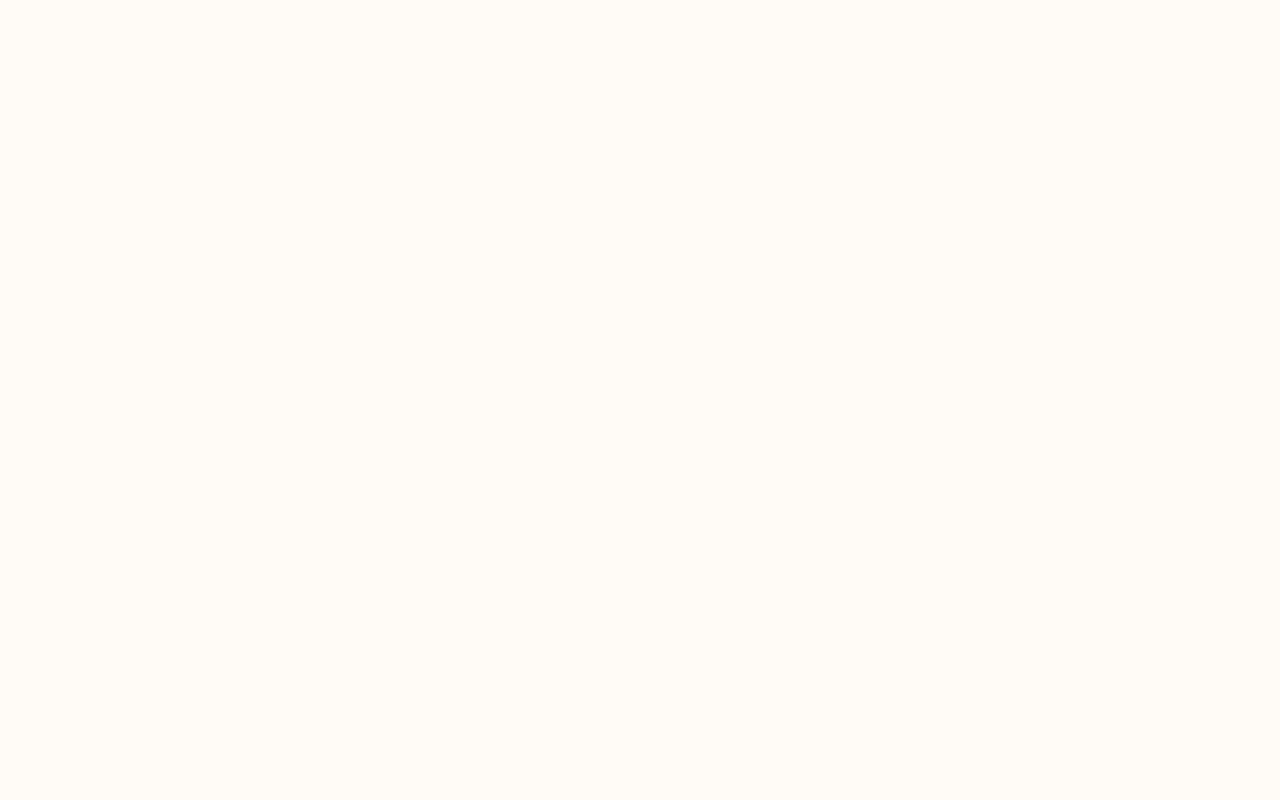
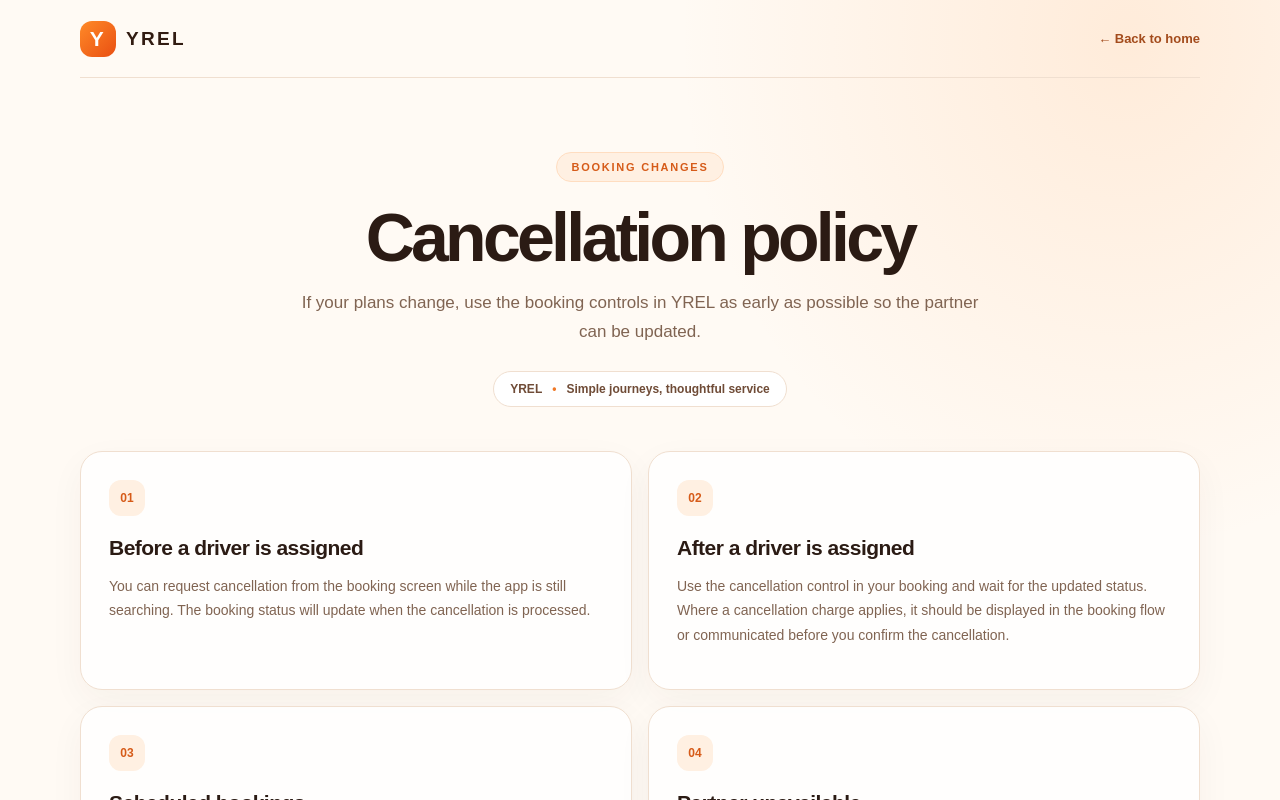
Before and after one commit to samratsihimoge-eng/YREL, a Next.js app: page /cancellation-policy in a window 1280 px wide. Before the commit this address had no page. Shown: the top 800 px of the page. Built offline with nearby package versions, Linux system fonts and the light colour scheme.

Commit message:
Build dedicated YREL information page

```diff
--- a/app/cancellation-policy/page.tsx
+++ b/app/cancellation-policy/page.tsx
@@ -1,5 +1,8 @@
-import { redirect } from "next/navigation";
-
-export default function Page() {
-  redirect("/");
-}
+import InfoPage from "@/app/components/InfoPage";
+export default function Page(){return <InfoPage eyebrow="Booking changes" title="Cancellation policy" intro="If your plans change, use the booking controls in YREL as early as possible so the partner can be updated." sections={[
+{title:"Before a driver is assigned",body:"You can request cancellation from the booking screen while the app is still searching. The booking status will update when the cancellation is processed."},
+{title:"After a driver is assigned",body:"Use the cancellation control in your booking and wait for the updated status. Where a cancellation charge applies, it should be displayed in the booking flow or communicated before you confirm the cancellation."},
+{title:"Scheduled bookings",body:"For a booking made in advance, cancel as early as possible so the assigned partner can adjust their schedule."},
+{title:"Partner unavailable",body:"If YREL cannot find an available partner, the booking will be marked accordingly. You will not be charged for a trip that was not provided through YREL."},
+{title:"Disputes or help",body:"If the displayed booking status or any communicated cancellation amount appears incorrect, contact YREL Support from the app and include your booking reference."}
+]}/>}
```
